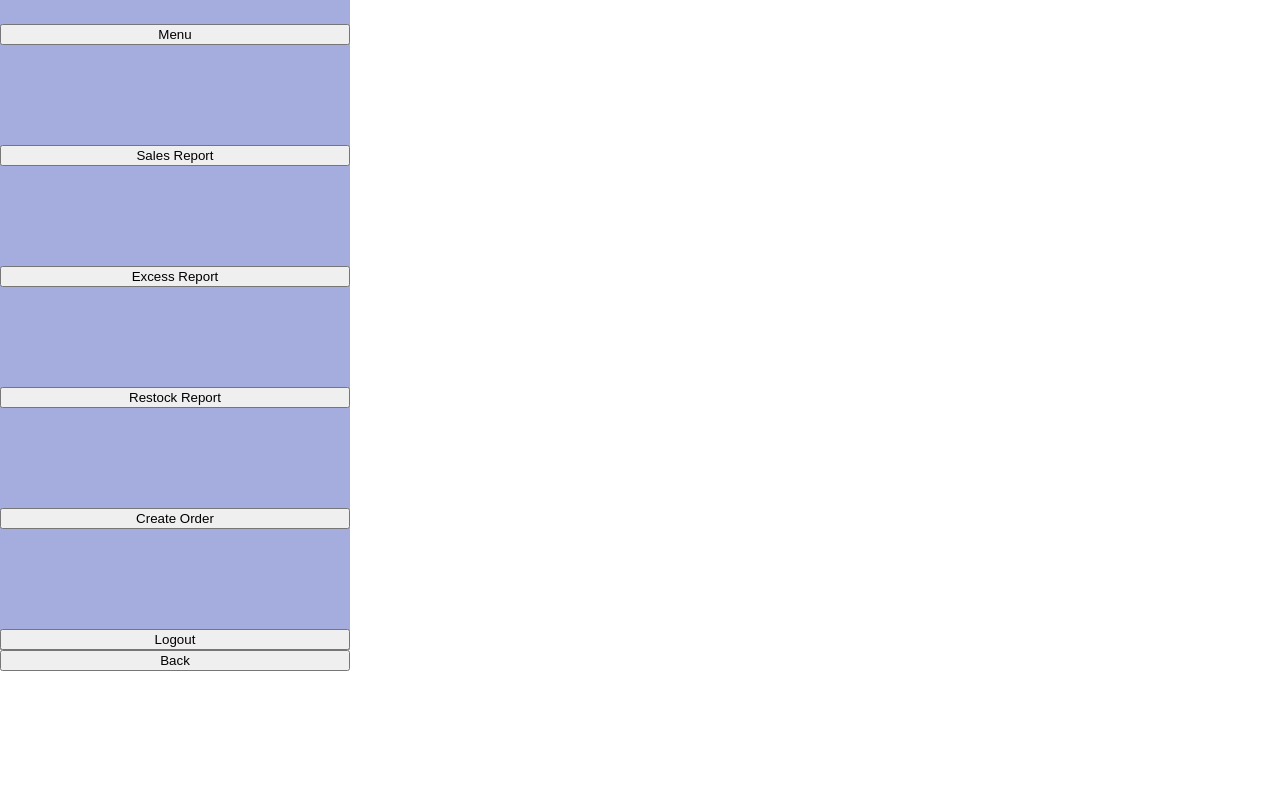
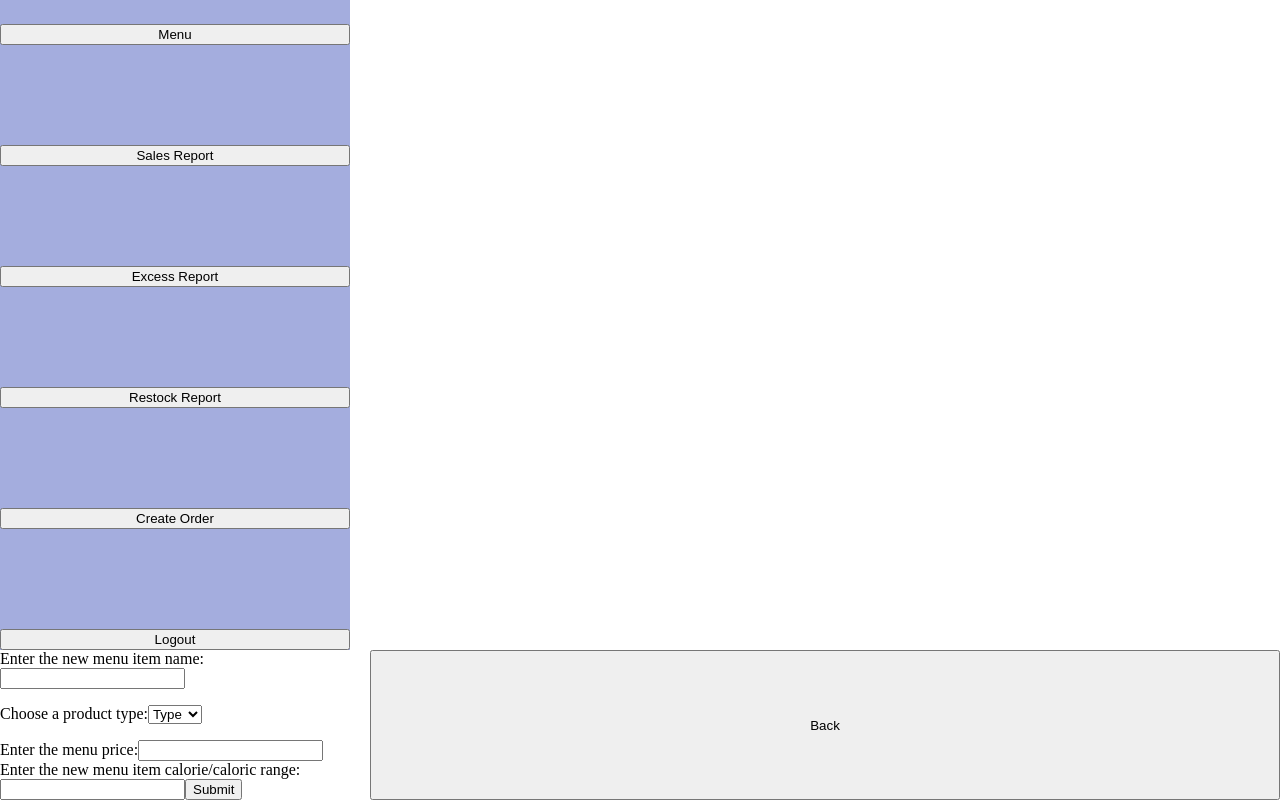
Before and after one commit to ZThygesen/CSCE315_Project3, a React (Create React App) app in the folder front/: page /employee/manager/menu/add-menu-item in a window 1280 px wide. Shown: the part 174-974 px from the top of the page. Before the commit the page ends 845 px from the top, so only its background shows below. Built offline with nearby package versions, Linux system fonts and the light colour scheme.

Commit message:
Fixes label in AdInventory, Implements AddMenu, Fixes displaying of item name in Menu

```diff
--- a/front/src/pages/manager/AddInventory.js
+++ b/front/src/pages/manager/AddInventory.js
@@ -4,6 +4,8 @@ import uuid from 'react-uuid';
 
 export default function AddInventory() {
     const navigate = useNavigate();
+
+    const [inventory, setInventory] = useState([{}]);
 
     //Gets the inventory from the database using Express route and puts in 'inventory'
     useEffect(() => {
@@ -48,7 +50,7 @@ export default function AddInventory() {
 
             {/* Where user enters information on new item */}
             <form onSubmit={handleSubmit}>
-                <label for="quan">Enter the new item name:</label>
+                <label for="name">Enter the new item name:</label>
                 <input type="text" id="name" name="name"></input>
 
                 <label for="quan">Enter the quantity:</label>
--- a/front/src/pages/manager/AddMenu.js
+++ b/front/src/pages/manager/AddMenu.js
@@ -1,11 +1,67 @@
 import { useNavigate } from "react-router-dom";
+import uuid from 'react-uuid';
 
 export default function AddMenu() {
     const navigate = useNavigate();
 
+    //What happens when the user clicks submit
+    function handleSubmit(e) {
+        e.preventDefault();
+
+        const temp = uuid();
+        const id = temp.toString();
+
+        var selection = document.getElementById("type");
+        const type = selection.options[selection.selectedIndex].value;
+
+        const name = document.getElementById("name").value;
+        const price = document.getElementById("price").value;
+        const calorie = document.getElementById("cal").value;
+
+        if(name === '' || price === '' || calorie === '' ){
+            alert("Please enter all the fields")
+        } else {
+
+            fetch("/api/add-menu", {
+                method: "POST",
+                headers: { "Content-Type": "application/json" },
+                body: JSON.stringify({ name: name, id: id, type: type, price: price, cal: calorie })
+            })
+                .then(res => res.json())
+
+            alert("Update sent");
+        }
+    }
+
     return (
         <>
             <h1>Add Menu</h1>
+
+            {/* Where user enters information on new item */}
+            <form onSubmit={handleSubmit}>
+                <label for="name">Enter the new menu item name:</label>
+                <input type="text" id="name" name="name"></input>
+
+                <p></p>
+                <label for="type">
+                    Choose a product type:
+                </label>
+                <select id="type">
+                        <option value="Type">Type</option>
+                        <option value="Side">Side</option>
+                        <option value="Extra">Extra</option>
+                </select>
+                <p></p>
+
+                <label for="price">Enter the menu price:</label>
+                <input type="text" id="price" name="price"></input>
+
+                <label for="cal">Enter the new menu item calorie/caloric range:</label>
+                <input type="text" id="cal" name="cal"></input>
+
+                <input type="submit" value="Submit"></input>
+            </form>
+
             <button onClick={() => navigate(-1)}>Back</button>
         </>
     );
--- a/front/src/pages/manager/Menu.js
+++ b/front/src/pages/manager/Menu.js
@@ -30,7 +30,7 @@ export default function Menu() {
                         {
                             menu.map((item, i) => (
                                 <tr key={i}>
-                                    <td>{item.item_name}</td>
+                                    <td>{item.product_name}</td>
                                     <td>{item.price}</td>
                                     <td>{item.calories}</td>
                                 </tr>
```
Also changed, not shown: 2 other files (tests, documents, lock files or other folders).
